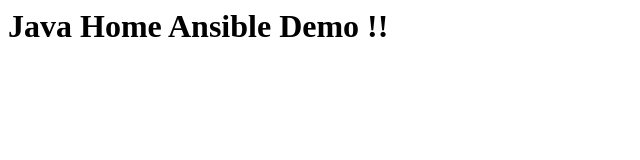
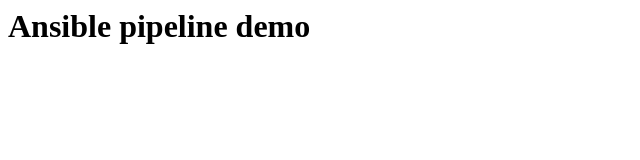
Before and after one commit to SanthiyaK/pipeline, a plain HTML site: page index.html in a window 1280 px wide. Shown: the whole page, without its empty margins (0-640 px from the left). Drawn offline with Linux system fonts and the light colour scheme.

Commit message:
Update index.html

```diff
--- a/index.html
+++ b/index.html
@@ -1 +1 @@
-<h1> Java Home Ansible Demo !!</h1>
+<h1>  Ansible pipeline demo</h1>
```
